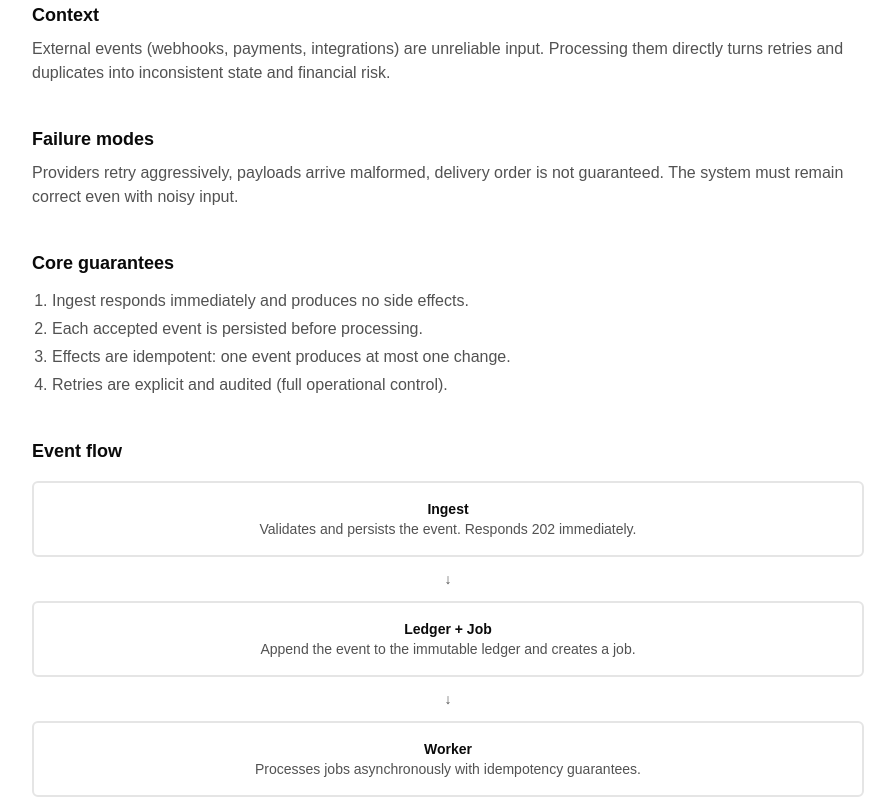
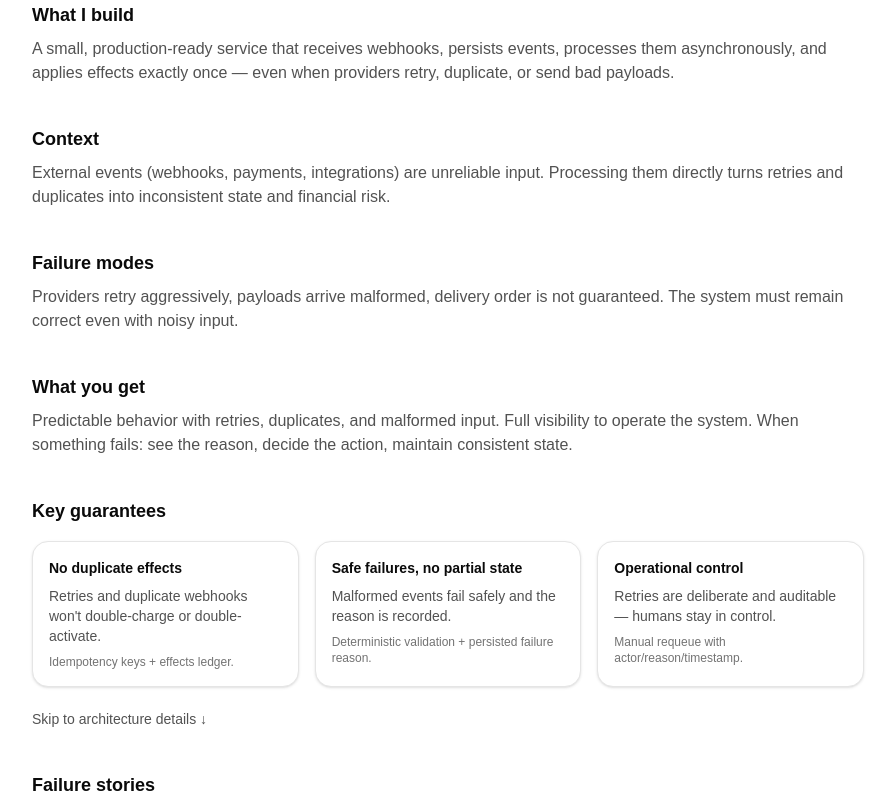
Before and after one commit to mario-coppola/portfolio, a Next.js app: page /projects/reliable-eventing-saas in a window 1280 px wide. Shown: the part 340-1140 px from the top of the page, without its empty margins (192-1087 px from the left). Built offline with nearby package versions, Linux system fonts and the light colour scheme; no server answers.

Commit message:
feat: add snippets colours

```diff
--- a/src/app/projects/[slug]/page.tsx
+++ b/src/app/projects/[slug]/page.tsx
@@ -113,6 +113,13 @@ export default async function ProjectPage({
       <div className="space-y-10">
         <section className="space-y-2">
           <h2 className="text-lg font-semibold text-[var(--foreground)]">
+            {ui.sectionTitles.whatIBuild}
+          </h2>
+          <p className="text-[var(--muted)]">{ui.sectionContent.whatIBuild}</p>
+        </section>
+
+        <section className="space-y-2">
+          <h2 className="text-lg font-semibold text-[var(--foreground)]">
             {ui.sectionTitles.context}
           </h2>
           <p className="text-[var(--muted)]">{ui.sectionContent.context}</p>
@@ -125,101 +132,59 @@ export default async function ProjectPage({
           <p className="text-[var(--muted)]">{ui.sectionContent.failureModes}</p>
         </section>
 
-        <section className="space-y-3">
+        <section className="space-y-2">
           <h2 className="text-lg font-semibold text-[var(--foreground)]">
-            {ui.sectionTitles.safetyDesign}
+            {ui.sectionTitles.whatYouGet}
           </h2>
-          <ol className="list-decimal space-y-1 pl-5 text-[var(--muted)]">
-            <li>{ui.sectionContent.safetyDesign.line1}</li>
-            <li>{ui.sectionContent.safetyDesign.line2}</li>
-            <li>{ui.sectionContent.safetyDesign.line3}</li>
-            <li>{ui.sectionContent.safetyDesign.line4}</li>
-          </ol>
+          <p className="text-[var(--muted)]">{ui.sectionContent.whatYouGet}</p>
         </section>
 
         <section className="space-y-4">
           <h2 className="text-lg font-semibold text-[var(--foreground)]">
-            {ui.sectionTitles.eventFlow}
+            {ui.sectionTitles.keyGuarantees}
           </h2>
-          <div className="space-y-6">
-            <div className="space-y-3">
-              <div className="rounded-md border-2 border-[var(--border)] bg-[var(--card)] p-4 text-center">
+          <div className="grid gap-4 md:grid-cols-3">
+            <Card className="space-y-2 p-4">
               <h3 className="text-sm font-semibold text-[var(--foreground)]">
-                  {ui.sectionContent.eventFlow.ingest.title}
+                {ui.sectionContent.keyGuarantees.g1.title}
               </h3>
               <p className="text-sm text-[var(--muted)]">
-                  {ui.sectionContent.eventFlow.ingest.content}
+                {ui.sectionContent.keyGuarantees.g1.body}
               </p>
-              </div>
-              <div className="text-center text-sm text-[var(--muted)]">↓</div>
-              <div className="rounded-md border-2 border-[var(--border)] bg-[var(--card)] p-4 text-center">
+              <p className="text-xs text-[var(--muted-foreground)]">
+                {ui.sectionContent.keyGuarantees.g1.how}
+              </p>
+            </Card>
+            <Card className="space-y-2 p-4">
               <h3 className="text-sm font-semibold text-[var(--foreground)]">
-                  {ui.sectionContent.eventFlow.ledgerJob.title}
+                {ui.sectionContent.keyGuarantees.g2.title}
               </h3>
               <p className="text-sm text-[var(--muted)]">
-                  {ui.sectionContent.eventFlow.ledgerJob.content}
+                {ui.sectionContent.keyGuarantees.g2.body}
               </p>
-              </div>
-              <div className="text-center text-sm text-[var(--muted)]">↓</div>
-              <div className="rounded-md border-2 border-[var(--border)] bg-[var(--card)] p-4 text-center">
+              <p className="text-xs text-[var(--muted-foreground)]">
+                {ui.sectionContent.keyGuarantees.g2.how}
+              </p>
+            </Card>
+            <Card className="space-y-2 p-4">
               <h3 className="text-sm font-semibold text-[var(--foreground)]">
-                  {ui.sectionContent.eventFlow.worker.title}
+                {ui.sectionContent.keyGuarantees.g3.title}
               </h3>
               <p className="text-sm text-[var(--muted)]">
-                  {ui.sectionContent.eventFlow.worker.content}
+                {ui.sectionContent.keyGuarantees.g3.body}
               </p>
+              <p className="text-xs text-[var(--muted-foreground)]">
+                {ui.sectionContent.keyGuarantees.g3.how}
+              </p>
+            </Card>
           </div>
-              <div className="text-center text-sm text-[var(--muted)]">↓</div>
-              <div className="rounded-md border-2 border-[var(--border)] bg-[var(--card)] p-4 text-center">
-                <h3 className="text-sm font-semibold text-[var(--foreground)]">
-                  {ui.sectionContent.eventFlow.effect.title}
-                </h3>
-                <p className="text-sm text-[var(--muted)]">
-                  {ui.sectionContent.eventFlow.effect.content}
-                </p>
-              </div>
-            </div>
-
-          </div>
-        </section>
-
-        <section className="space-y-4">
-          <h2 className="text-lg font-semibold text-[var(--foreground)]">
-            {ui.sectionTitles.jobStates}
-          </h2>
-          <div className="space-y-3">
-            <div className="grid gap-2 md:grid-cols-[minmax(0,1fr)_minmax(0,3fr)] md:gap-6">
-              <div className="text-sm font-semibold text-[var(--foreground)]">
-                {ui.sectionContent.jobStates.queued.title}
-              </div>
-              <div className="text-sm text-[var(--muted)] md:border-l md:border-[var(--border)] md:pl-6">
-                {ui.sectionContent.jobStates.queued.description}
-              </div>
-            </div>
-            <div className="grid gap-2 md:grid-cols-[minmax(0,1fr)_minmax(0,3fr)] md:gap-6">
-              <div className="text-sm font-semibold text-[var(--foreground)]">
-                {ui.sectionContent.jobStates.inProgress.title}
-              </div>
-              <div className="text-sm text-[var(--muted)] md:border-l md:border-[var(--border)] md:pl-6">
-                {ui.sectionContent.jobStates.inProgress.description}
-              </div>
-            </div>
-            <div className="grid gap-2 md:grid-cols-[minmax(0,1fr)_minmax(0,3fr)] md:gap-6">
-              <div className="text-sm font-semibold text-[var(--foreground)]">
-                {ui.sectionContent.jobStates.done.title}
-              </div>
-              <div className="text-sm text-[var(--muted)] md:border-l md:border-[var(--border)] md:pl-6">
-                {ui.sectionContent.jobStates.done.description}
-              </div>
-            </div>
-            <div className="grid gap-2 md:grid-cols-[minmax(0,1fr)_minmax(0,3fr)] md:gap-6">
-              <div className="text-sm font-semibold text-[var(--foreground)]">
-                {ui.sectionContent.jobStates.failed.title}
-              </div>
-              <div className="text-sm text-[var(--muted)] md:border-l md:border-[var(--border)] md:pl-6">
-                {ui.sectionContent.jobStates.failed.description}
-              </div>
-            </div>
+          <div className="pt-1">
+            <a
+              href="#architecture"
+              className="inline-flex w-fit text-sm text-[var(--muted)] hover:text-[var(--foreground)]"
+            >
+              {ui.labels.skipToArchitecture}
+            </a>
           </div>
         </section>
 
@@ -285,9 +250,9 @@ export default async function ProjectPage({
                 }
                 scenarioCodeBlocks={[
                   { code: reliableEventingFailureSnippets.scenario3.scenario, language: "bash" },
-                  { code: reliableEventingFailureSnippets.scenario3.systemBehavior, language: "json" },
                 ]}
                 systemBehaviorCodeBlocks={[
+                  { code: reliableEventingFailureSnippets.scenario3.systemBehavior, language: "json" },
                   ...(reliableEventingFailureSnippets.scenario3.requeueCommand
                     ? [{ code: reliableEventingFailureSnippets.scenario3.requeueCommand, language: "bash" as const }]
                     : []),
@@ -303,18 +268,100 @@ export default async function ProjectPage({
           </div>
         </section>
 
-        <section className="space-y-2">
+        <section id="architecture" className="scroll-mt-6 space-y-10">
           <h2 className="text-lg font-semibold text-[var(--foreground)]">
+            {ui.sectionTitles.deepDive}
+          </h2>
+
+          <div className="space-y-4">
+            <h3 className="text-base font-semibold text-[var(--foreground)]">
+              {ui.sectionTitles.eventFlow}
+            </h3>
+            <div className="space-y-3">
+              <div className="rounded-md border-2 border-[var(--border)] bg-[var(--card)] p-4 text-center">
+                <h4 className="text-sm font-semibold text-[var(--foreground)]">
+                  {ui.sectionContent.eventFlow.ingest.title}
+                </h4>
+                <p className="text-sm text-[var(--muted)]">
+                  {ui.sectionContent.eventFlow.ingest.content}
+                </p>
+              </div>
+              <div className="text-center text-sm text-[var(--muted)]">↓</div>
+              <div className="rounded-md border-2 border-[var(--border)] bg-[var(--card)] p-4 text-center">
+                <h4 className="text-sm font-semibold text-[var(--foreground)]">
+                  {ui.sectionContent.eventFlow.ledgerJob.title}
+                </h4>
+                <p className="text-sm text-[var(--muted)]">
+                  {ui.sectionContent.eventFlow.ledgerJob.content}
+                </p>
+              </div>
+              <div className="text-center text-sm text-[var(--muted)]">↓</div>
+              <div className="rounded-md border-2 border-[var(--border)] bg-[var(--card)] p-4 text-center">
+                <h4 className="text-sm font-semibold text-[var(--foreground)]">
+                  {ui.sectionContent.eventFlow.worker.title}
+                </h4>
+                <p className="text-sm text-[var(--muted)]">
+                  {ui.sectionContent.eventFlow.worker.content}
+                </p>
+              </div>
+              <div className="text-center text-sm text-[var(--muted)]">↓</div>
+              <div className="rounded-md border-2 border-[var(--border)] bg-[var(--card)] p-4 text-center">
+                <h4 className="text-sm font-semibold text-[var(--foreground)]">
+                  {ui.sectionContent.eventFlow.effect.title}
+                </h4>
+                <p className="text-sm text-[var(--muted)]">
+                  {ui.sectionContent.eventFlow.effect.content}
+                </p>
+              </div>
+            </div>
+          </div>
+
+          <div className="space-y-4">
+            <h3 className="text-base font-semibold text-[var(--foreground)]">
+              {ui.sectionTitles.jobStates}
+            </h3>
+            <div className="space-y-3">
+              <div className="grid gap-2 md:grid-cols-[minmax(0,1fr)_minmax(0,3fr)] md:gap-6">
+                <div className="text-sm font-semibold text-[var(--foreground)]">
+                  {ui.sectionContent.jobStates.queued.title}
+                </div>
+                <div className="text-sm text-[var(--muted)] md:border-l md:border-[var(--border)] md:pl-6">
+                  {ui.sectionContent.jobStates.queued.description}
+                </div>
+              </div>
+              <div className="grid gap-2 md:grid-cols-[minmax(0,1fr)_minmax(0,3fr)] md:gap-6">
+                <div className="text-sm font-semibold text-[var(--foreground)]">
+                  {ui.sectionContent.jobStates.inProgress.title}
+                </div>
+                <div className="text-sm text-[var(--muted)] md:border-l md:border-[var(--border)] md:pl-6">
+                  {ui.sectionContent.jobStates.inProgress.description}
+                </div>
+              </div>
+              <div className="grid gap-2 md:grid-cols-[minmax(0,1fr)_minmax(0,3fr)] md:gap-6">
+                <div className="text-sm font-semibold text-[var(--foreground)]">
+                  {ui.sectionContent.jobStates.done.title}
+                </div>
+                <div className="text-sm text-[var(--muted)] md:border-l md:border-[var(--border)] md:pl-6">
+                  {ui.sectionContent.jobStates.done.description}
+                </div>
+              </div>
+              <div className="grid gap-2 md:grid-cols-[minmax(0,1fr)_minmax(0,3fr)] md:gap-6">
+                <div className="text-sm font-semibold text-[var(--foreground)]">
+                  {ui.sectionContent.jobStates.failed.title}
+                </div>
+                <div className="text-sm text-[var(--muted)] md:border-l md:border-[var(--border)] md:pl-6">
+                  {ui.sectionContent.jobStates.failed.description}
+                </div>
+              </div>
+            </div>
+          </div>
+
+          <div className="space-y-2">
+            <h3 className="text-base font-semibold text-[var(--foreground)]">
               {ui.sectionTitles.tradeOffs}
-          </h2>
+            </h3>
             <p className="text-[var(--muted)]">{ui.sectionContent.tradeOffs}</p>
-        </section>
-
-        <section className="space-y-2">
-          <h2 className="text-lg font-semibold text-[var(--foreground)]">
-            {ui.sectionTitles.whatYouGet}
-          </h2>
-          <p className="text-[var(--muted)]">{ui.sectionContent.whatYouGet}</p>
+          </div>
         </section>
       </div>
 
--- a/src/content/caseStudy.ts
+++ b/src/content/caseStudy.ts
@@ -13,13 +13,22 @@ export type CaseStudyContent = {
     safetyDesign: string;
     tradeOffs: string;
     whatYouGet: string;
+    whatIBuild: string;
     jobStates: string;
     eventFlow: string;
     failureStories: string;
+    keyGuarantees: string;
+    deepDive: string;
   };
   sectionContent: {
     context: string;
     failureModes: string;
+    whatIBuild: string;
+    keyGuarantees: {
+      g1: { title: string; body: string; how: string };
+      g2: { title: string; body: string; how: string };
+      g3: { title: string; body: string; how: string };
+    };
     safetyDesign: {
       line1: string;
       line2: string;
@@ -90,6 +99,7 @@ export type CaseStudyContent = {
     systemBehavior: string;
     outcome: string;
     openFullSize: string;
+    skipToArchitecture: string;
   };
   cta: {
     title: string;
@@ -104,7 +114,7 @@ export const caseStudyContent: Record<Lang, CaseStudyContent> = {
     projectMeta: {
       title: "Reliable Event Processing (B2B SaaS)",
       summary:
-        "Event processing for unreliable external events: immutable persistence, idempotency, explicit failures.",
+        "A reliable webhook & integration layer for SaaS: process external events safely, avoid duplicates, and keep operations observable.",
       role: "Architecture + Backend Engineering",
     },
     sectionTitles: {
@@ -113,13 +123,35 @@ export const caseStudyContent: Record<Lang, CaseStudyContent> = {
       safetyDesign: "Core guarantees",
       tradeOffs: "Trade-offs",
       whatYouGet: "What you get",
+      whatIBuild: "What I build",
       eventFlow: "Event flow",
       jobStates: "Job states",
       failureStories: "Failure stories",
+      keyGuarantees: "Key guarantees",
+      deepDive: "Architecture details",
     },
     sectionContent: {
       context: "External events (webhooks, payments, integrations) are unreliable input. Processing them directly turns retries and duplicates into inconsistent state and financial risk.",
       failureModes: "Providers retry aggressively, payloads arrive malformed, delivery order is not guaranteed. The system must remain correct even with noisy input.",
+      whatIBuild:
+        "A small, production-ready service that receives webhooks, persists events, processes them asynchronously, and applies effects exactly once — even when providers retry, duplicate, or send bad payloads.",
+      keyGuarantees: {
+        g1: {
+          title: "No duplicate effects",
+          body: "Retries and duplicate webhooks won't double-charge or double-activate.",
+          how: "Idempotency keys + effects ledger.",
+        },
+        g2: {
+          title: "Safe failures, no partial state",
+          body: "Malformed events fail safely and the reason is recorded.",
+          how: "Deterministic validation + persisted failure reason.",
+        },
+        g3: {
+          title: "Operational control",
+          body: "Retries are deliberate and auditable — humans stay in control.",
+          how: "Manual requeue with actor/reason/timestamp.",
+        },
+      },
       safetyDesign: {
         line1: "Ingest responds immediately and produces no side effects.",
         line2: "Each accepted event is persisted before processing.",
@@ -190,6 +222,7 @@ export const caseStudyContent: Record<Lang, CaseStudyContent> = {
       systemBehavior: "Behavior",
       outcome: "Outcome",
       openFullSize: "Open full size",
+      skipToArchitecture: "Skip to architecture details ↓",
     },
     cta: {
       title: "Reliable event processing in production?",
@@ -203,7 +236,7 @@ export const caseStudyContent: Record<Lang, CaseStudyContent> = {
     projectMeta: {
       title: "Event Processing Affidabile (B2B SaaS)",
       summary:
-        "Event processing per eventi esterni non affidabili: persistenza immutabile, idempotenza, failure esplicite.",
+        "Un layer affidabile per webhook e integrazioni SaaS: processa eventi esterni in sicurezza, evita duplicazioni e mantiene osservabilità operativa.",
       role: "Architettura + Backend Engineering",
     },
     sectionTitles: {
@@ -212,13 +245,35 @@ export const caseStudyContent: Record<Lang, CaseStudyContent> = {
       safetyDesign: "Garanzie fondamentali",
       tradeOffs: "Scelte progettuali",
       whatYouGet: "Cosa garantisce",
+      whatIBuild: "Cosa costruisco",
       jobStates: "Stati del job",
       eventFlow: "Flusso operativo",
       failureStories: "Scenari di failure",
+      keyGuarantees: "Garanzie chiave",
+      deepDive: "Dettagli di architettura",
     },
     sectionContent: {
       context: "Eventi esterni (webhook, pagamenti, integrazioni) sono input non affidabili. Processarli direttamente trasforma retry e duplicati in stato inconsistente e rischio finanziario.",
       failureModes: "I provider ritentano in modo aggressivo, i payload arrivano malformati, l'ordine di consegna non è garantito. Il sistema deve restare corretto anche con input rumoroso.",
+      whatIBuild:
+        "Un servizio piccolo ma production-ready che riceve webhook, persiste gli eventi, li processa in asincrono e applica gli effetti una sola volta — anche quando il provider ritenta, duplica o invia payload errati.",
+      keyGuarantees: {
+        g1: {
+          title: "Niente duplicazioni",
+          body: "Retry e duplicati non causano doppie attivazioni o doppie operazioni.",
+          how: "Chiavi di idempotenza + ledger degli effetti.",
+        },
+        g2: {
+          title: "Fail sicuro, zero stato parziale",
+          body: "Eventi malformati falliscono in modo sicuro e il motivo resta registrato.",
+          how: "Validazione deterministica + reason persistita.",
+        },
+        g3: {
+          title: "Controllo operativo",
+          body: "I retry sono deliberati e tracciati: l'operatore resta in controllo.",
+          how: "Requeue manuale con actor/reason/timestamp.",
+        },
+      },
       safetyDesign: {
         line1: "L'ingest risponde immediatamente e non produce side effect.",
         line2: "Ogni evento accettato viene persistito prima del processing.",
@@ -289,6 +344,7 @@ export const caseStudyContent: Record<Lang, CaseStudyContent> = {
       systemBehavior: "Comportamento",
       outcome: "Risultato",
       openFullSize: "Apri a dimensione piena",
+      skipToArchitecture: "Vai ai dettagli architetturali ↓",
     },
     cta: {
       title: "Event processing affidabile in produzione?",
```
Lines whose indentation alone changed are shown as unchanged.
